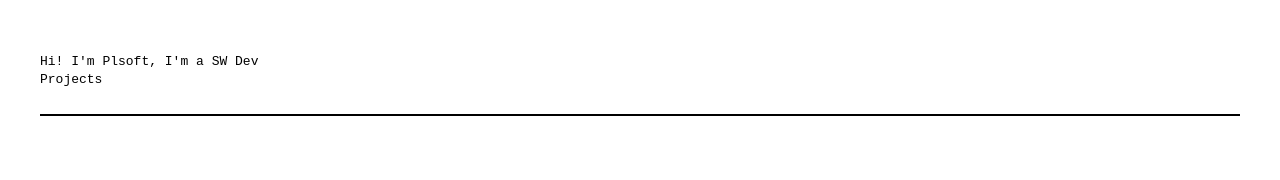
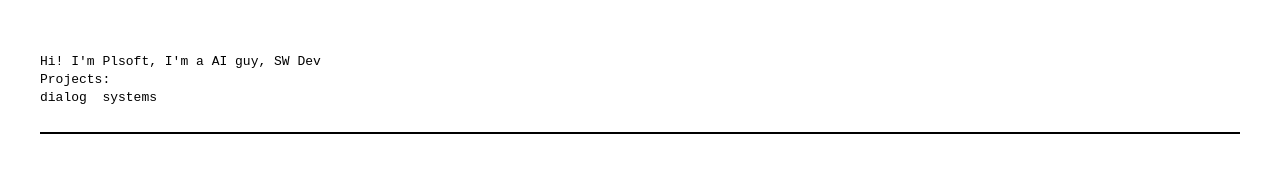
Before and after one commit to PLsoftPSA/Plsoftpsa.github.io, a plain HTML site: page index.html in a window 1280 px wide. Drawn offline with Linux system fonts and the light colour scheme.

Commit message:
Update index.html

```diff
--- a/index.html
+++ b/index.html
@@ -19,8 +19,9 @@
         </head>
         <body class="">
 
-<div><pre>Hi! I'm Plsoft, I'm a SW Dev
-Projects
+<div><pre>Hi! I'm Plsoft, I'm a AI guy, SW Dev
+Projects:
+dialog  systems
 
 <hr>
 
```
